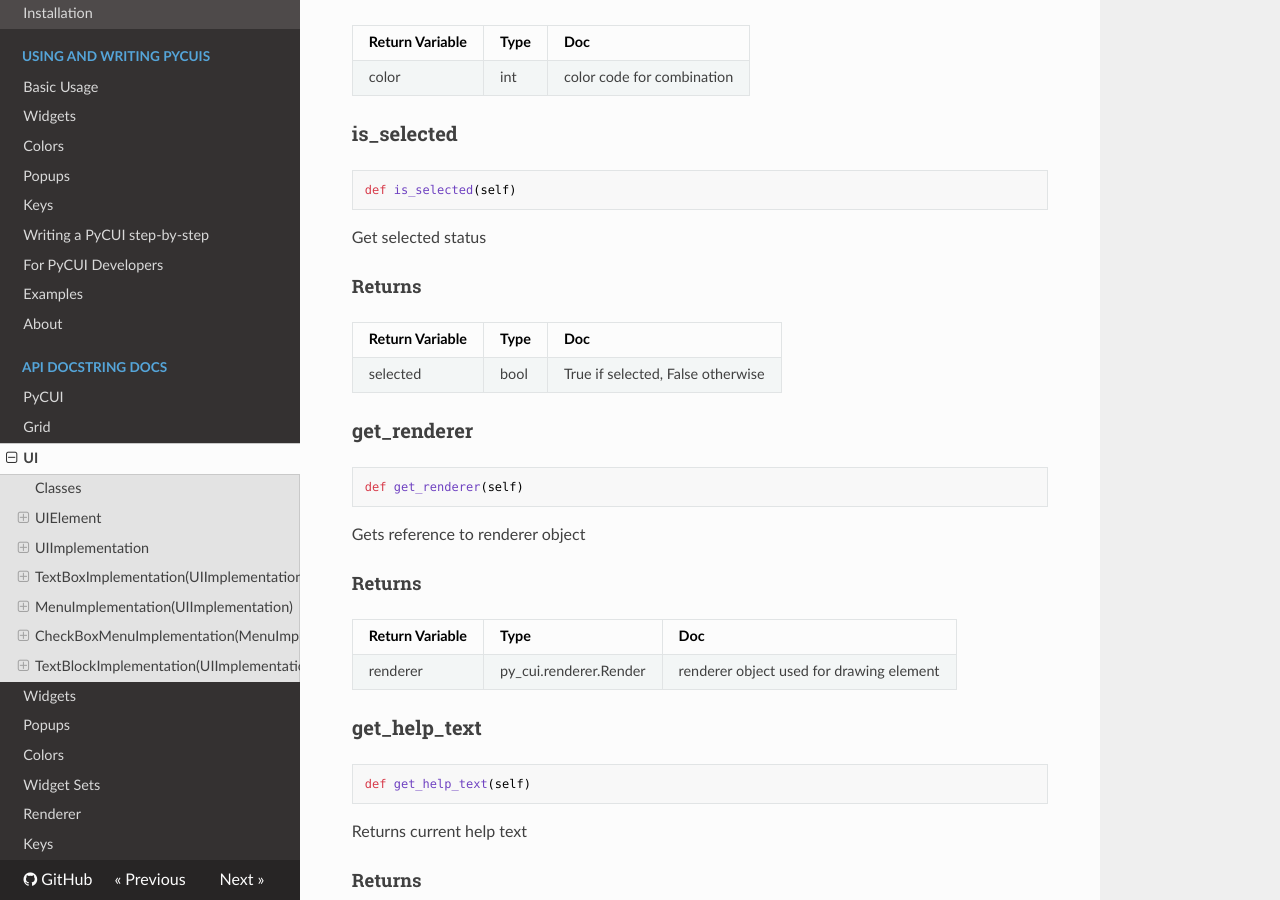
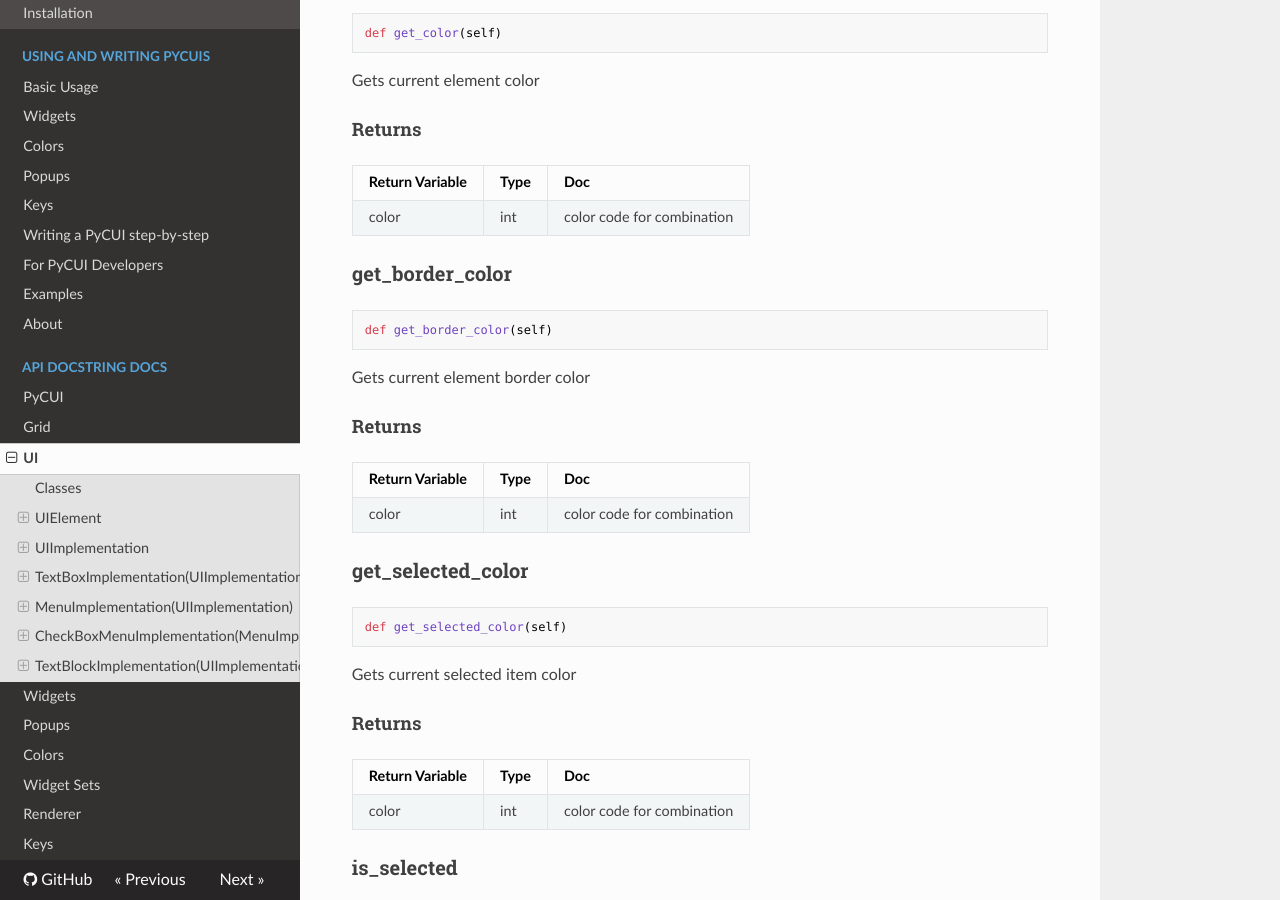
Before and after one commit to jwlodek/py_cui, an MkDocs documentation site: the page built from docs/DocstringGenerated/Ui.md, in a window 1280 px wide and 900 px high, scrolled down 5250 px. Built offline with MkDocs 1.6.1, drawn with Linux system fonts in a browser that asks for light colours; nearby versions of some CDN libraries; some of the changed text lies outside the part shown.

Commit message:
Update generated docs

````diff
--- a/docs/DocstringGenerated/Ui.md
+++ b/docs/DocstringGenerated/Ui.md
@@ -68,11 +68,15 @@
  get_start_position | Gets coords of upper left corner
  get_stop_position | Gets coords of lower right corner
  get_color | Gets current element color
+ get_border_color | Gets current element border color
+ get_selected_color | Gets current selected item color
  is_selected | Get selected status
  get_renderer | Gets reference to renderer object
  get_help_text | Returns current help text
  set_title | Function that sets the widget title.
  set_color | Sets element default color
+ set_border_color | Sets element border color
+ set_selected_color | Sets element sected color
  set_selected | Marks the UI element as selected or not selected
  set_help_text | Sets status bar help text
  set_focus_text | Sets status bar focus text. Legacy function, overridden by set_focus_text
@@ -312,6 +316,48 @@
 
 
 
+### get_border_color
+
+```python
+def get_border_color(self)
+```
+
+Gets current element border color
+
+
+
+
+#### Returns
+
+ Return Variable  | Type  | Doc
+-----|----------|-----
+ color  |  int | color code for combination
+
+
+
+
+
+### get_selected_color
+
+```python
+def get_selected_color(self)
+```
+
+Gets current selected item color
+
+
+
+
+#### Returns
+
+ Return Variable  | Type  | Doc
+-----|----------|-----
+ color  |  int | color code for combination
+
+
+
+
+
 ### is_selected
 
 ```python
@@ -403,6 +449,48 @@
 ```
 
 Sets element default color
+
+
+
+
+#### Parameters
+
+ Parameter  | Type  | Doc
+-----|----------|-----
+ color  |  int | New color pair key code
+
+
+
+
+
+### set_border_color
+
+```python
+def set_border_color(self, color)
+```
+
+Sets element border color
+
+
+
+
+#### Parameters
+
+ Parameter  | Type  | Doc
+-----|----------|-----
+ color  |  int | New color pair key code
+
+
+
+
+
+### set_selected_color
+
+```python
+def set_selected_color(self, color)
+```
+
+Sets element sected color
 
 
 
````
Also changed, not shown: docs/DocstringGenerated/Colors.md (+5 -4 lines), docs/DocstringGenerated/Form.md (+2 -2 lines), docs/DocstringGenerated/Renderer.md (+2 -2 lines), docs/DocstringGenerated/Widgets.md (+43 -1 lines).
